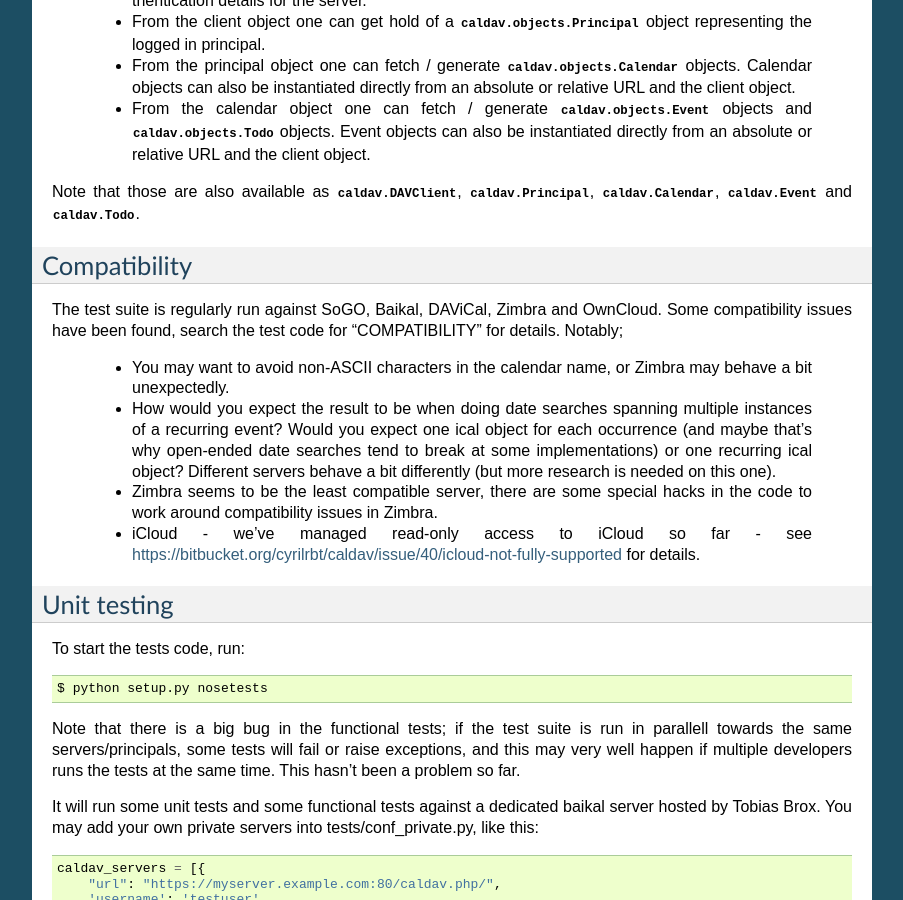
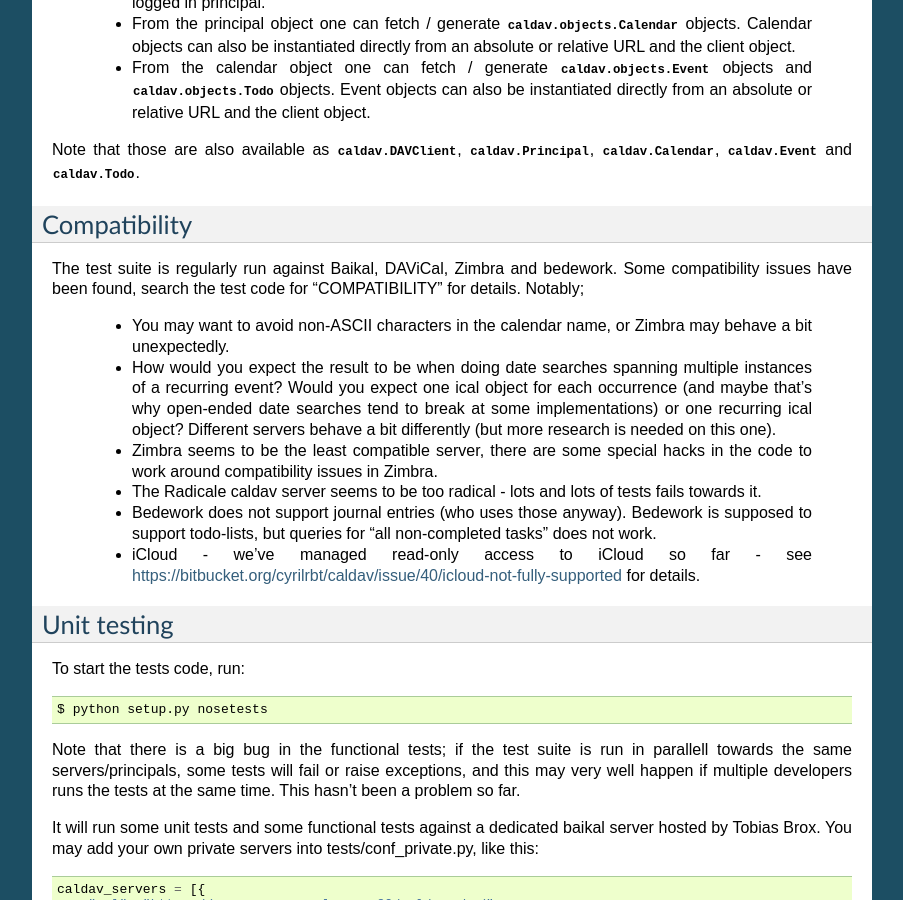
Before and after one commit to python-caldav/caldav, a Sphinx documentation site: the page built from docs/source/index.rst, in a window 1280 px wide and 900 px high, scrolled down 1258 px. Shown: the whole window, without its empty margins (198-1101 px from the left). Built offline with Sphinx 7.4.7, drawn with Linux system fonts in a browser that asks for light colours; some of the changed text lies outside the part shown.

Commit message:
bedework.caldav-servers.tobixen.no is now up and running

```diff
--- a/docs/source/index.rst
+++ b/docs/source/index.rst
@@ -19,7 +19,7 @@ Contents
 Python 3
 ========
 
-The caldav library should work well with python3, but there is one dependency on vobject, a library that doesn't work out of the box in python3 as of 2015-04-21.  There exists forks.  See `issue #41 - vobject dependency situation <https://bitbucket.org/cyrilrbt/caldav/issue/41/vobject-dependency-situation>` for details.
+The caldav library should work well both with python2 and python3.
 
 Quickstart
 ==========
@@ -102,8 +102,8 @@ Note that those are also available as :class:`caldav.DAVClient`,
 Compatibility
 =============
 
-The test suite is regularly run against SoGO, Baikal, DAViCal, Zimbra
-and OwnCloud.  Some compatibility issues have been found, search the
+The test suite is regularly run against Baikal, DAViCal, Zimbra
+and bedework.  Some compatibility issues have been found, search the
 test code for "COMPATIBILITY" for details.  Notably;
 
  * You may want to avoid non-ASCII characters in the calendar name, or
@@ -119,6 +119,13 @@ test code for "COMPATIBILITY" for details.  Notably;
  * Zimbra seems to be the least compatible server, there are some
    special hacks in the code to work around compatibility issues in
    Zimbra.
+
+ * The Radicale caldav server seems to be too radical - lots and lots
+   of tests fails towards it.
+
+ * Bedework does not support journal entries (who uses those anyway).
+   Bedework is supposed to support todo-lists, but queries for "all
+   non-completed tasks" does not work.
 
  * iCloud - we've managed read-only access to iCloud so far - see
    https://bitbucket.org/cyrilrbt/caldav/issue/40/icloud-not-fully-supported
```
Also changed, not shown: 2 other files.
